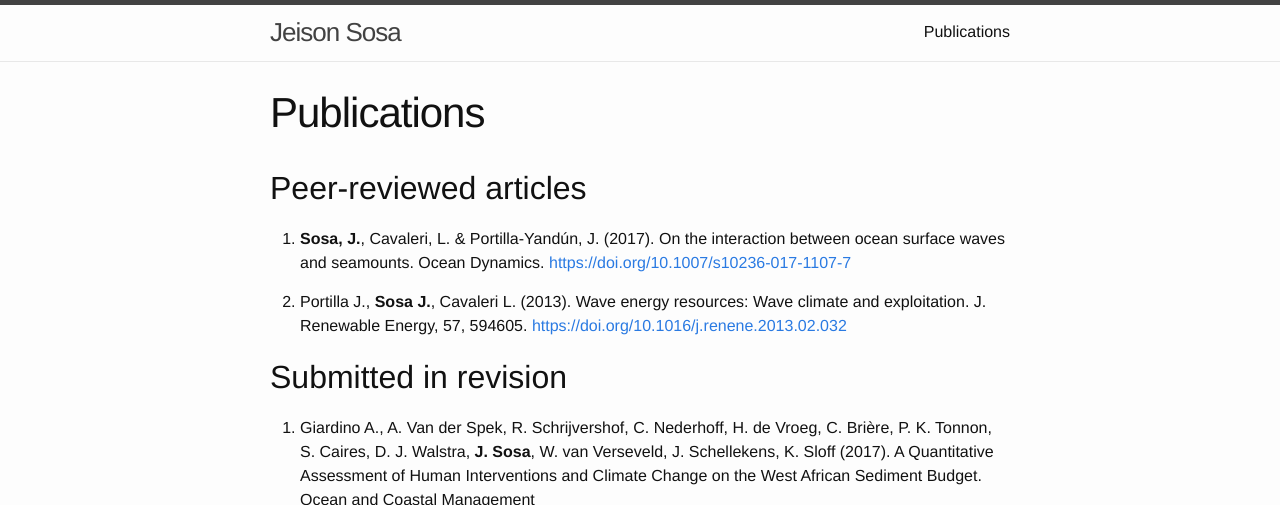
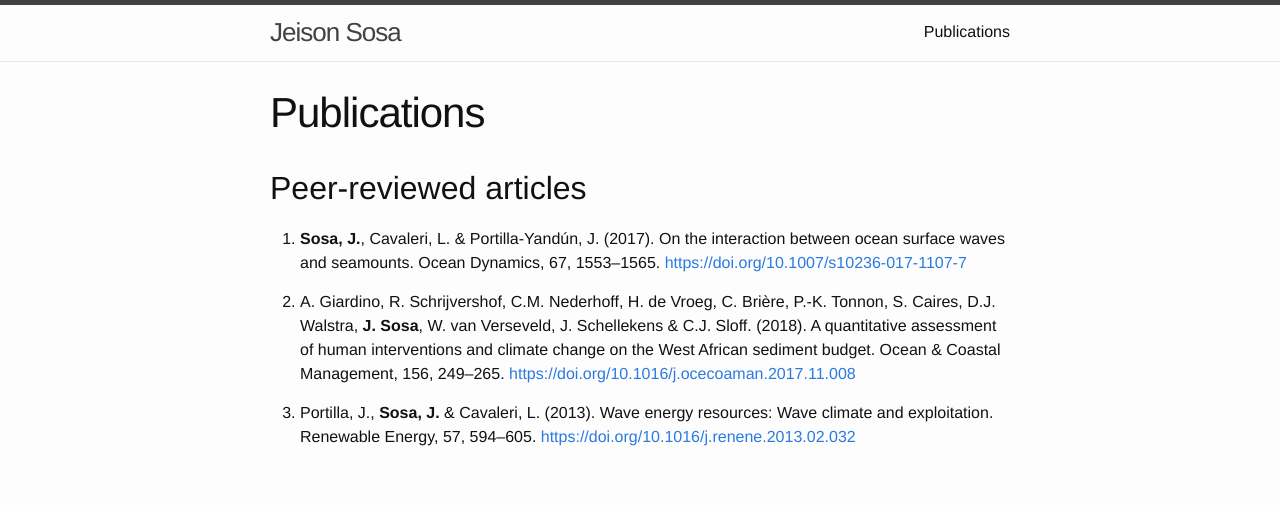
Before and after one commit to jsosa/jsosa.github.io, a Jekyll site: the page built from publications.md, in a window 1280 px wide, cut to the strip 0-505 px from the top of the page. Built offline with Jekyll 4.4.1, drawn with Linux system fonts in a browser that asks for light colours.

Commit message:
Update papers

```diff
--- a/publications.md
+++ b/publications.md
@@ -6,10 +6,8 @@ permalink: /publications/
 
 ## Peer-reviewed articles
 
-1. **Sosa, J.**, Cavaleri, L. & Portilla-Yandún, J. (2017). On the interaction between ocean surface waves and seamounts. Ocean Dynamics. <https://doi.org/10.1007/s10236-017-1107-7>
+1. **Sosa, J.**, Cavaleri, L. & Portilla-Yandún, J. (2017). On the interaction between ocean surface waves and seamounts. Ocean Dynamics, 67, 1553–1565. <https://doi.org/10.1007/s10236-017-1107-7>
 
-2. Portilla J., **Sosa J.**, Cavaleri L. (2013). Wave energy resources: Wave climate and exploitation. J. Renewable Energy, 57, 594605. <https://doi.org/10.1016/j.renene.2013.02.032>
+2. A. Giardino, R. Schrijvershof, C.M. Nederhoff, H. de Vroeg, C. Brière, P.-K. Tonnon, S. Caires, D.J. Walstra, **J. Sosa**, W. van Verseveld, J. Schellekens & C.J. Sloff. (2018). A quantitative assessment of human interventions and climate change on the West African sediment budget. Ocean & Coastal Management, 156, 249–265. <https://doi.org/10.1016/j.ocecoaman.2017.11.008>
 
-## Submitted in revision
-
-1. Giardino A., A. Van der Spek, R. Schrijvershof, C. Nederhoff, H. de Vroeg, C. Brière, P. K.  Tonnon, S. Caires, D. J. Walstra, **J. Sosa**, W. van Verseveld, J. Schellekens, K. Sloff (2017). A Quantitative Assessment of Human Interventions and Climate Change on the West African Sediment Budget. Ocean and Coastal Management
+3. Portilla, J., **Sosa, J.** & Cavaleri, L. (2013). Wave energy resources: Wave climate and exploitation. Renewable Energy, 57, 594–605. <https://doi.org/10.1016/j.renene.2013.02.032>
```
